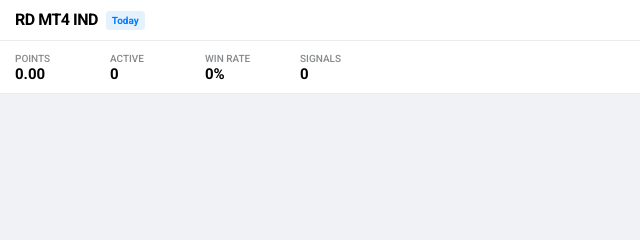
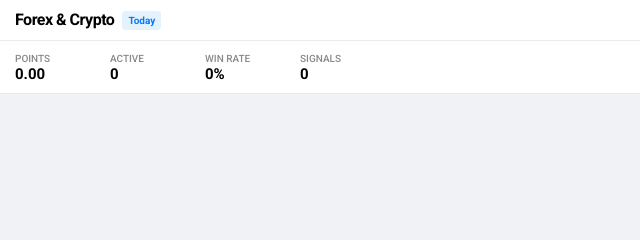
Before and after one commit to rajd1005/RD_Smart_Server, a website: page public/index.html in a window 1280 px wide. Shown: the top 240 px of the page, 0-640 px from the left. Drawn offline with nearby package versions, Linux system fonts and the light colour scheme; no server answers.

Commit message:
Update index.html

```diff
--- a/public/index.html
+++ b/public/index.html
@@ -70,7 +70,7 @@
 
 <header class="app-header">
         <div class="d-flex align-items-center">
-            <div class="app-title">RD MT4 IND</div>
+            <div class="app-title">Forex & Crypto</div>
             <div id="activeDateDisplay" style="font-size: 10px; background: #e3f2fd; color: var(--blue); padding: 2px 6px; border-radius: 4px; margin-left: 8px; font-weight: 600;">Today</div>
         </div>
         <div class="server-time" id="clock">00:00:00</div>
```
